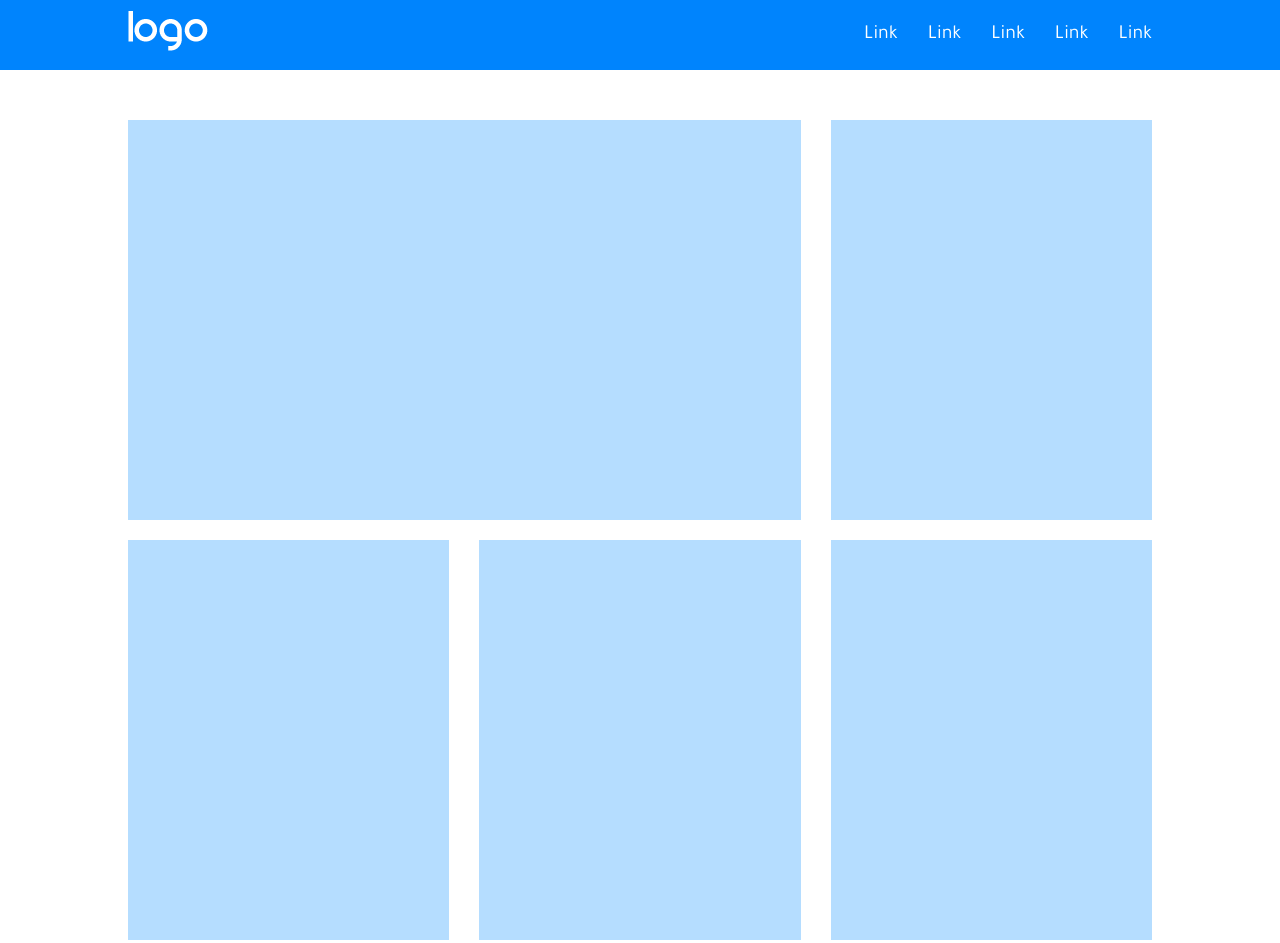
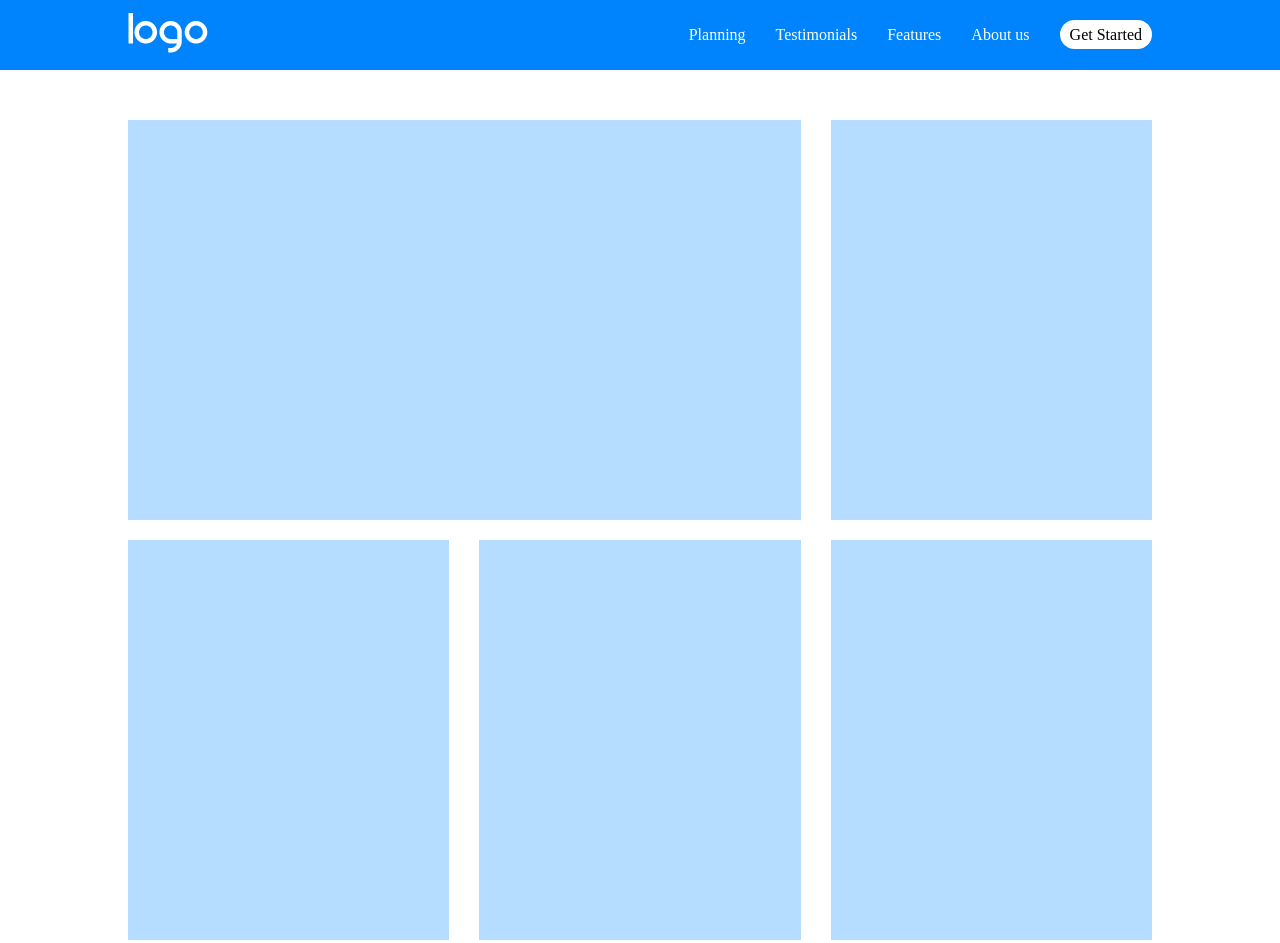
Before and after one commit to DanieleAntonaci/htmlcss-responsive-layout, a plain HTML site: page index.html in a window 1280 px wide. Shown: the top 943 px of the page. Drawn offline with Linux system fonts and the light colour scheme.

Commit message:
Completamento header responsive

```diff
--- a/css/style.css
+++ b/css/style.css
@@ -5,9 +5,6 @@ GENERAL
     margin: 0;
     padding: 0;
     box-sizing: border-box ;
-}
-body{
-    font-family: 'Tajawal', sans-serif;
 }
 
 .container{
@@ -66,10 +63,15 @@ header ul{
 
 header li{
     padding-left: 30px;
-    font-size: 20px;
 }
 header li a{
     color: white;
+}
+header .btn{
+    background-color: white;
+    color: black;
+    padding: 6px 10px;
+    border-radius: 20px;
 }
 .hambuger-menu{
     display: none;
--- a/index.html
+++ b/index.html
@@ -5,9 +5,6 @@
     <meta http-equiv="X-UA-Compatible" content="IE=edge">
     <meta name="viewport" content="width=device-width, initial-scale=1.0">
     <link rel="stylesheet" href="https://cdnjs.cloudflare.com/ajax/libs/font-awesome/6.2.0/css/all.min.css">
-    <link rel="preconnect" href="https://fonts.googleapis.com">
-    <link rel="preconnect" href="https://fonts.gstatic.com" crossorigin>
-    <link href="https://fonts.googleapis.com/css2?family=Tajawal:wght@300;400;500;700;800;900&display=swap" rel="stylesheet">
     <link rel="stylesheet" href="css/style.css">
     <title>Responsive layout</title>
 </head>
@@ -23,19 +20,19 @@
             <nav>
                 <ul>
                     <li>
-                        <a href="#">Link</a>
+                        <a href="#">Planning</a>
                     </li>
                     <li>
-                        <a href="#">Link</a>
+                        <a href="#">Testimonials</a>
                     </li>
                     <li>
-                        <a href="#">Link</a>
+                        <a href="#">Features</a>
                     </li>
                     <li>
-                        <a href="#">Link</a>
+                        <a href="#">About us</a>
                     </li>
                     <li>
-                        <a href="#">Link</a>
+                        <a href="#" class="btn">Get Started</a>
                     </li>
                 </ul>
                 <a href="#" class="hambuger-menu">
```
